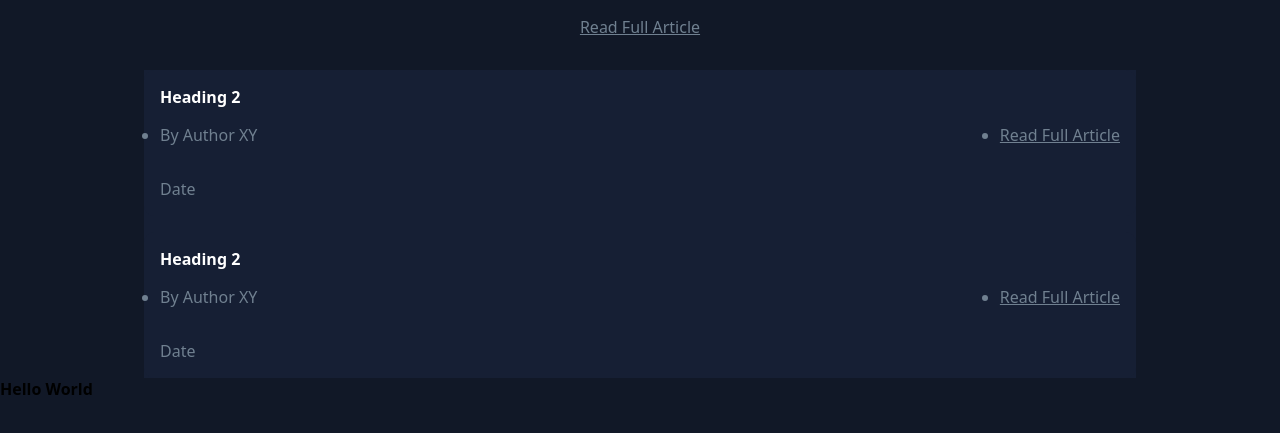
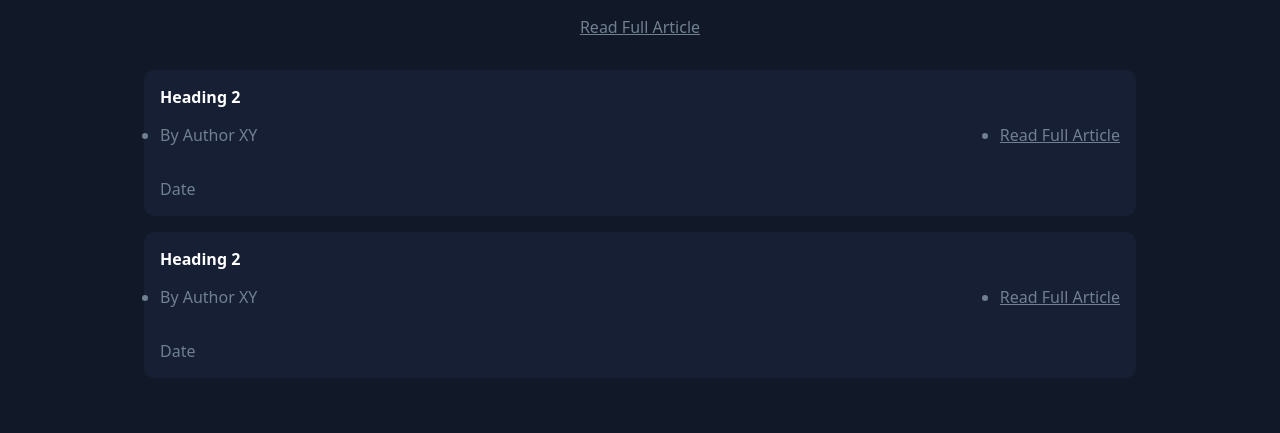
Before and after one commit to Zjotjawik/Group4_Hacker_News, a React (Vite) app: page / in a window 1280 px wide. Shown: the part 161-594 px from the top of the page. Built offline with nearby package versions, Linux system fonts and the light colour scheme.

Commit message:
errors corrected

```diff
--- a/src/App.css
+++ b/src/App.css
@@ -57,7 +57,6 @@ button:hover {
 
 .section .cards {
   display: grid;
-  background-color: #161f34;
   grid-template-columns: 1fr;
   gap: 1rem;
 }
@@ -84,25 +83,12 @@ button:hover {
   color: slategray;
   text-decoration: underline;
   margin-bottom: 2rem;
-
-
-}
-
-.section .title a:hover {
-  color: white;
-}
-
-.section .cards {
-  display: grid;
-  grid-template-columns: 1fr;
-  gap: 1rem;
 }
 
 .section .cards div {
   background-color: #161f34;
   padding: 1rem;
   border-radius: 0.625rem;
-
 }
 
 .section .cards div h2 {
--- a/src/App.jsx
+++ b/src/App.jsx
@@ -36,8 +36,6 @@ function App() {
 
         </article>
       </section>
-
-      <h1>Hello World</h1>
     </>
   )
 }
```
